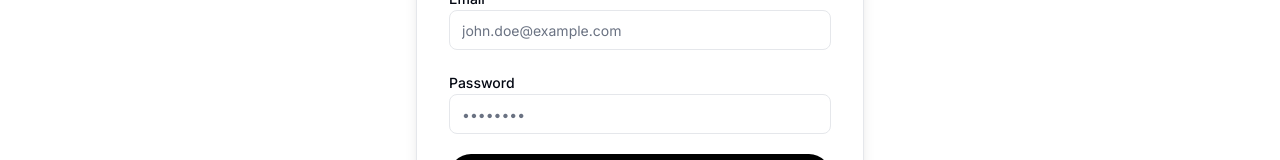
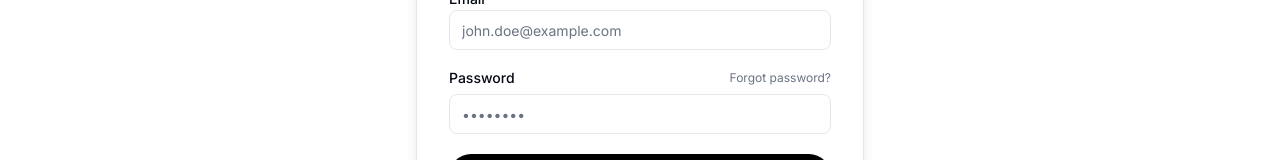
Before and after one commit to violetauko/athletiQ, a Next.js app: page /login in a window 1280 px wide. Shown: the part 544-704 px from the top of the page. Built offline with nearby package versions, Linux system fonts and the light colour scheme; no server answers.

Commit message:
added toast message

```diff
--- a/components/auth/LoginPage.tsx
+++ b/components/auth/LoginPage.tsx
@@ -4,6 +4,7 @@ import { useState } from "react";
 import { signIn } from "next-auth/react";
 import { useRouter, useSearchParams } from "next/navigation";
 import Link from "next/link";
+import { toast } from "sonner";
 import TitleCard from "@/components/shared/title-card";
 import { Button } from "@/components/ui/button";
 import { Card } from "@/components/ui/card";
@@ -23,6 +24,15 @@ export function LoginPage() {
     );
     const [loading, setLoading] = useState(false);
 
+    // Show toast for initial error if present
+    useState(() => {
+        if (errorParam === "CredentialsSignin") {
+            toast.error("Invalid email or password. Please try again.");
+        } else if (errorParam) {
+            toast.error(errorParam);
+        }
+    });
+
     async function handleCredentials(e: React.FormEvent<HTMLFormElement>) {
         e.preventDefault();
         setLoading(true);
@@ -38,7 +48,11 @@ export function LoginPage() {
 
         if (result?.error) {
             setError("Invalid email or password.");
+            toast.error("Invalid email or password. Please check your credentials and try again.");
         } else {
+            toast.success("Successfully signed in!", {
+                description: "Welcome back to AthletiQ.",
+            });
             router.push(callbackUrl);
             router.refresh();
         }
@@ -46,6 +60,9 @@ export function LoginPage() {
 
     async function handleGoogle() {
         setLoading(true);
+        toast.info("Redirecting to Google...", {
+            description: "You'll be redirected to Google to complete sign in.",
+        });
         await signIn("google", { callbackUrl });
     }
 
@@ -92,7 +109,15 @@ export function LoginPage() {
                                 </div>
 
                                 <div className="space-y-2">
-                                    <Label htmlFor="password">Password</Label>
+                                    <div className="flex items-center justify-between">
+                                        <Label htmlFor="password">Password</Label>
+                                        <Link
+                                            href="/forgot-password"
+                                            className="text-xs text-muted-foreground hover:text-black hover:underline"
+                                        >
+                                            Forgot password?
+                                        </Link>
+                                    </div>
                                     <Input
                                         id="password"
                                         type="password"
```
